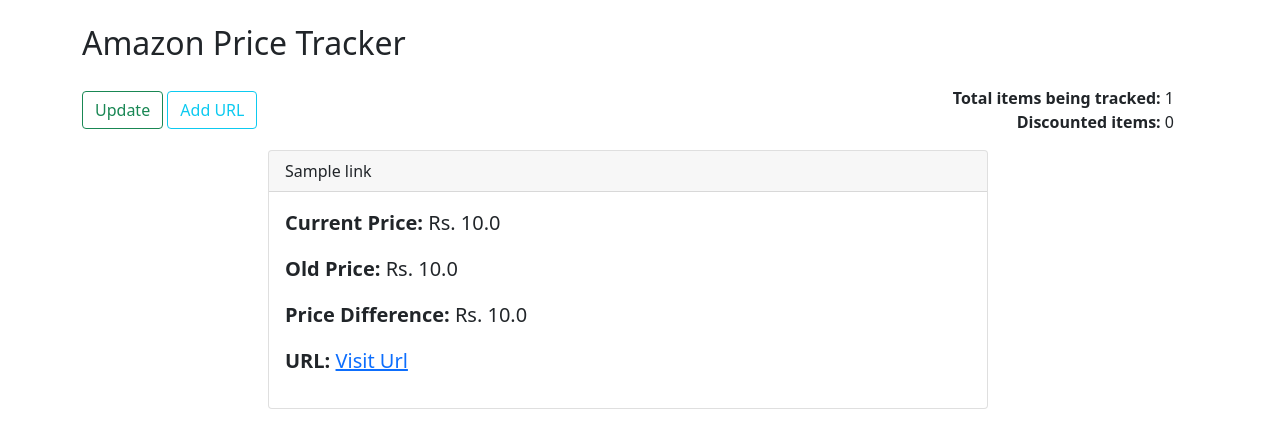
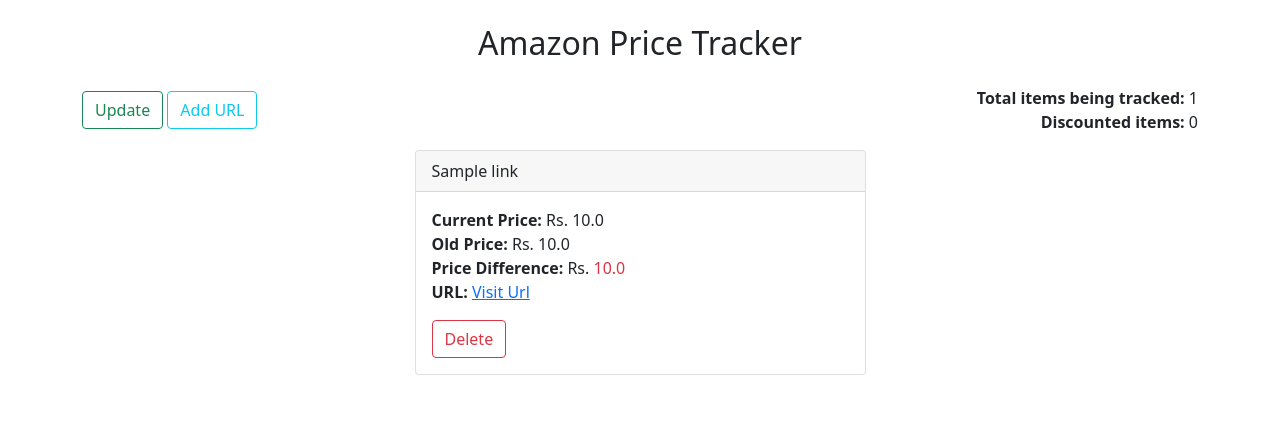
Before and after one commit to bekaarcoder/amazon-price-tracker, a Django app: page / in a window 1280 px wide. Shown: the top 448 px of the page. Run offline with Django 3.2, Linux system fonts and the light colour scheme; tables that the repository leaves empty hold one stand-in row (values such as "Sample post"); some libraries are stand-ins or nearby versions.

Commit message:
delete item

```diff
--- a/app/urls.py
+++ b/app/urls.py
@@ -15,10 +15,11 @@
 """
 from django.contrib import admin
 from django.urls import path
-from links.views import home_view, update_items
+from links.views import home_view, update_items, delete_item
 
 urlpatterns = [
     path("admin/", admin.site.urls),
     path("", home_view, name="home"),
     path("updated/", update_items, name="update"),
+    path("delete/<int:id>", delete_item, name="delete"),
 ]
--- a/links/templates/links/main.html
+++ b/links/templates/links/main.html
@@ -1,5 +1,6 @@
 {% extends "base.html" %}
 {% load crispy_forms_tags %}
+{% load colorize %}
 
 {% block content %}
     <!-- Modal -->
@@ -22,8 +23,6 @@
     </div>
     <div class="row">
         <div class="col-md-12">
-            <h2>Amazon Price Tracker</h2>
-        </div>
             <div class="row mt-3 align-items-center">
                 <div class="col-md-6">
                     <a href="{% url 'update' %}" class="btn btn-outline-success">Update</a>
@@ -34,28 +33,29 @@
                     <div class="text-end"><strong>Discounted items: </strong>{{no_discounted}}</div>
                 </div>
             </div>
+        </div>
+        <div class="col-md-12">
             <div class="row justify-content-center">
-            <div class="col-md-8">
                 {% if links %}
                     {% for link in links %}
+                    <div class="col-md-5">
                         <div class="card my-3">
                             <div class="card-header">
                                 {{link.name}}
                             </div>
                             <div class="card-body">
-                            <blockquote class="blockquote">
-                                <p><strong>Current Price: </strong>Rs. {{link.current_price}}</p>
-                                <p><strong>Old Price: </strong>Rs. {{link.old_price}}</p>
-                                <p><strong>Price Difference: </strong>Rs. {{link.price_difference}}</p>
-                                <p><strong>URL: </strong><a href="{{link.url}}" target="_blank">Visit Url</a></p>
-                            </blockquote>
+                                <div><strong>Current Price: </strong>Rs. {{link.current_price}}</div>
+                                <div><strong>Old Price: </strong>Rs. {{link.old_price}}</div>
+                                <div><strong>Price Difference: </strong>Rs. {{link.price_difference | colorize}}</div>
+                                <div><strong>URL: </strong><a href="{{link.url}}" target="_blank">Visit Url</a></div>
+                                <a href="{% url 'delete' link.id %}" class="btn btn-outline-danger mt-3">Delete</a>
+                            </div>
                         </div>
                     </div>
                     {% endfor %}
                 {% else %}
                     <p class="lead">No items are being tracked</p>
                 {% endif %}
-
             </div>
         </div>
     </div>
--- /dev/null
+++ b/links/templatetags/colorize.py
@@ -0,0 +1,16 @@
+from django import template
+from django.utils.safestring import mark_safe
+
+register = template.Library()
+
+
+@register.filter
+def colorize(val):
+    mark = str(val)[:1]
+    if mark == "-":
+        html_string = f"<span class='text-success'>{val}</span>"
+    elif mark == "0":
+        html_string = f"<span class='text-primary'>{val}</span>"
+    else:
+        html_string = f"<span class='text-danger'>{val}</span>"
+    return mark_safe(html_string)
--- a/links/views.py
+++ b/links/views.py
@@ -46,3 +46,14 @@
     for link in links:
         link.save()
     return redirect("home")
+
+
+def delete_item(request, id):
+    link = Link.objects.get(pk=id)
+    context = {"link": link}
+
+    if request.method == "POST":
+        link.delete()
+        return redirect("home")
+
+    return render(request, "links/delete.html", context)
--- a/templates/base.html
+++ b/templates/base.html
@@ -17,6 +17,11 @@
     </head>
     <body>
         <div class="container my-4">
+            <div class="row">
+                <div class="col-md-12">
+                    <h2 class="text-center">Amazon Price Tracker</h2>
+                </div>
+            </div>
             {% block content %}
 
             {% endblock content %}
```
Also changed, not shown: links/templates/links/delete.html (added, +15 -0 lines), links/templatetags/__init__.py (added). Lines whose indentation alone changed are shown as unchanged.
